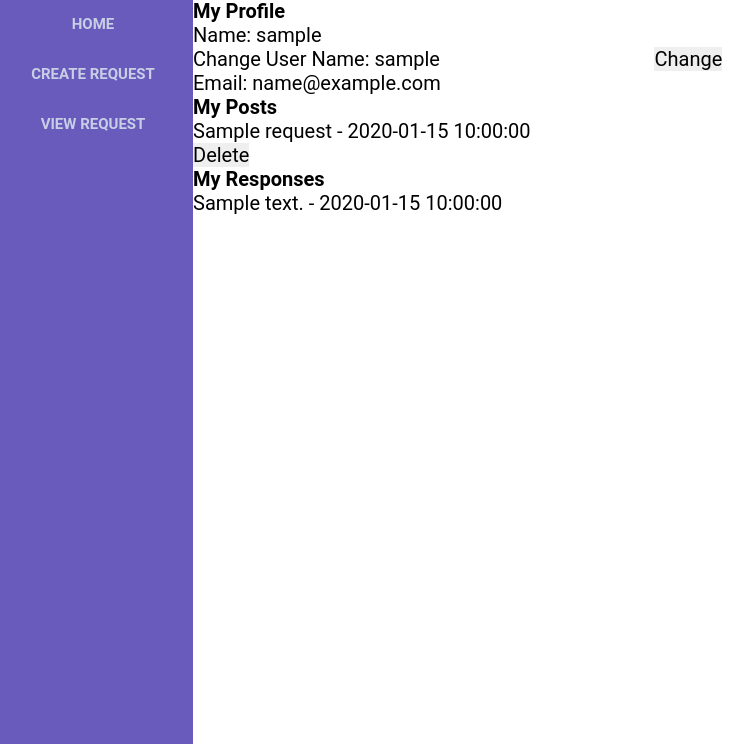
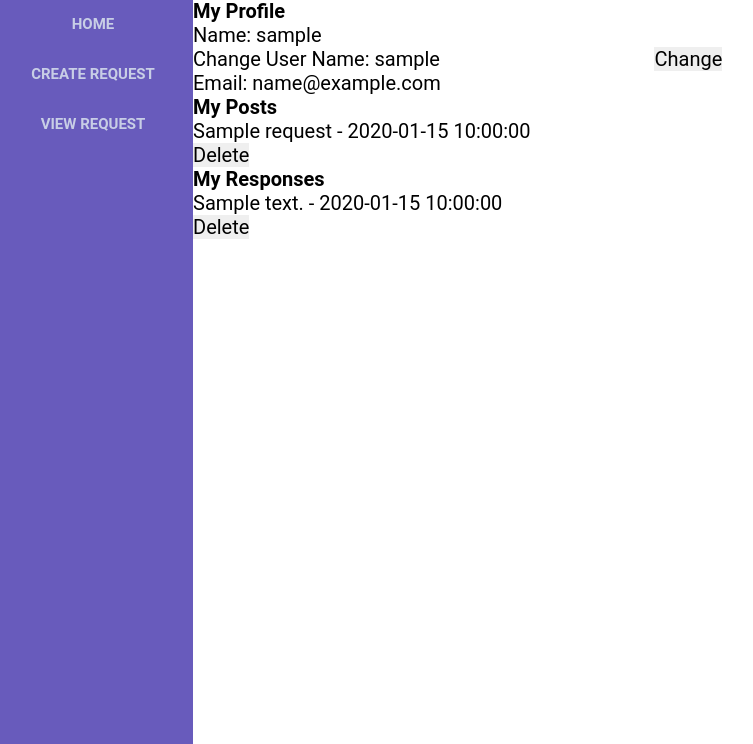
Before and after one commit to flappyfishhh/CITS5505-Web-Dev, a Flask app: page /my-profile in a window 1280 px wide. Shown: the part 56-800 px from the top of the page, without its empty margins (7-760 px from the left). Run offline with Flask 3, Linux system fonts and the light colour scheme; the visitor is signed in with stand-in values (Sample User, id 1); tables that the repository leaves empty hold one stand-in row (values such as "Sample post").

Commit message:
Allow user to delete response

```diff
--- a/app/routes.py
+++ b/app/routes.py
@@ -161,3 +161,12 @@ def delete_post(post_id):
         db.session.delete(post)
         db.session.commit()
     return redirect(url_for('myProfile'))
+
+# delete response
+@app.route('/delete_response/<int:response_id>', methods=['POST'])
+def delete_response(response_id):
+    response = Response.query.get_or_404(response_id)
+    if response.contributor.user_id == session['user_id']:
+        db.session.delete(response)
+        db.session.commit()
+    return redirect(url_for('myProfile'))
--- a/app/templates/my-profile.html
+++ b/app/templates/my-profile.html
@@ -36,7 +36,15 @@
   <h2>My Responses</h2>
   <ul>
     {% for response in responses %}
-    <li>{{ response.response_content }} - {{ response.date_responded }}</li>
+    <li>
+      {{ response.response_content }} - {{ response.date_responded }}
+      <form
+        action="{{ url_for('delete_response', response_id=response.response_id) }}"
+        method="post"
+      >
+        <button type="submit">Delete</button>
+      </form>
+    </li>
     {% endfor %}
   </ul>
 </div>
```
